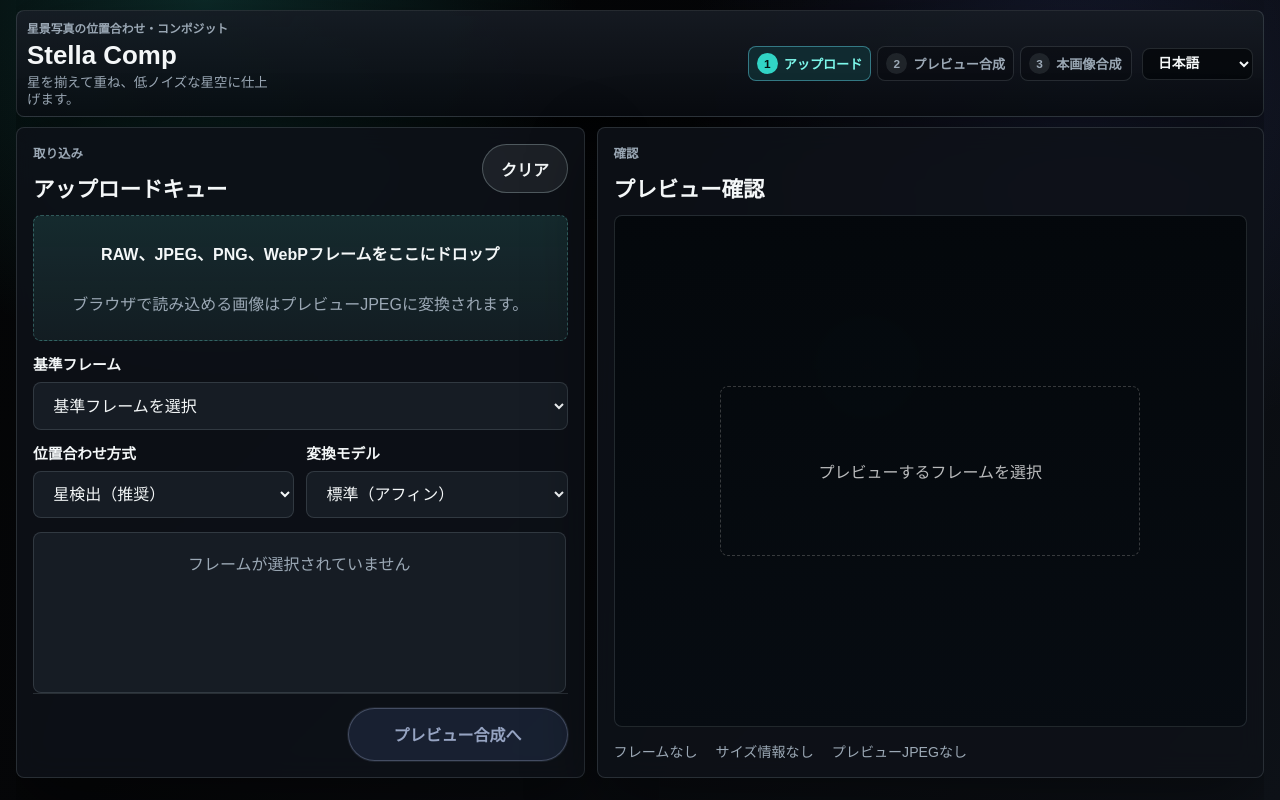
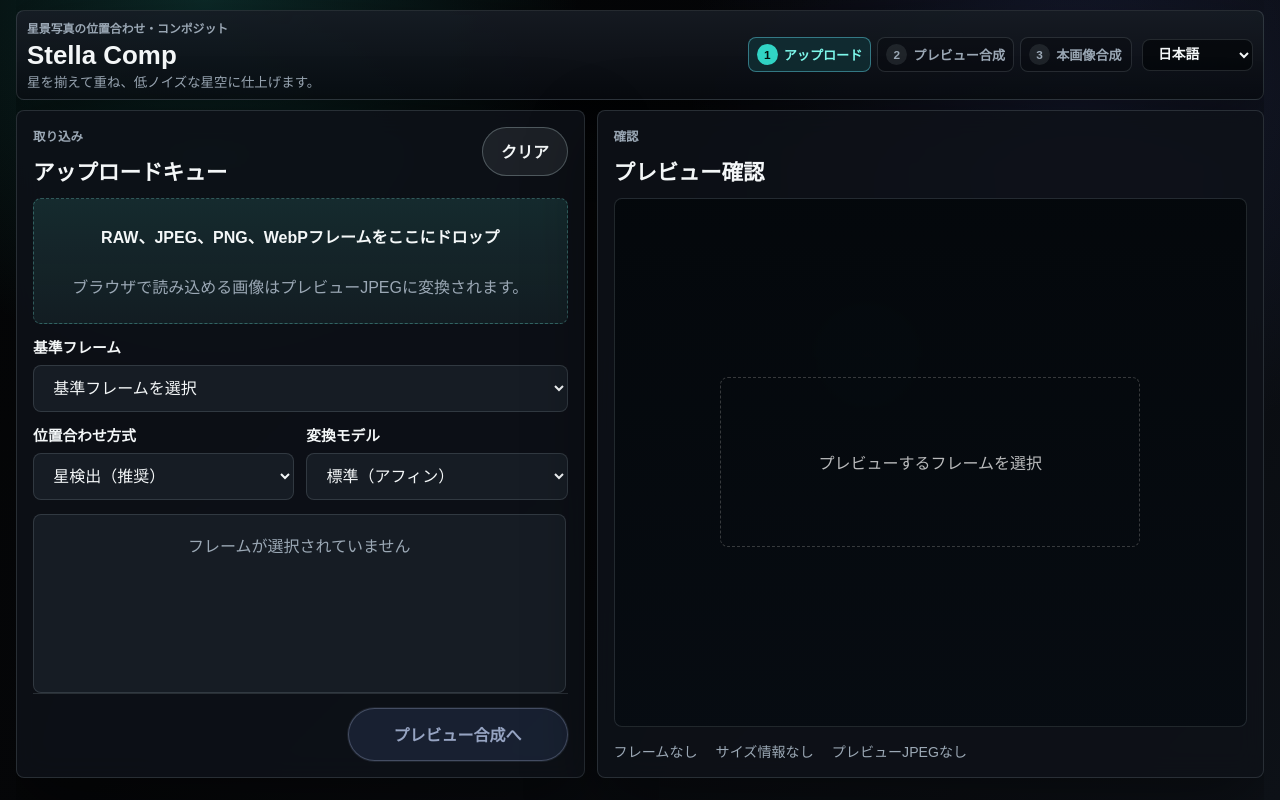
Before and after one commit to Ryota0312/Stella-Comp, a Next.js app in the folder apps/web/: page / in a window 1280 px wide. Built offline with nearby package versions, Linux system fonts and the light colour scheme.

Commit message:
fix header description

```diff
--- a/apps/web/src/app/globals.css
+++ b/apps/web/src/app/globals.css
@@ -98,7 +98,6 @@
 }
 
 .hero-description {
-  max-width: 34ch;
   margin: 4px 0 0;
   color: var(--muted);
   font-size: 0.84rem;
```
